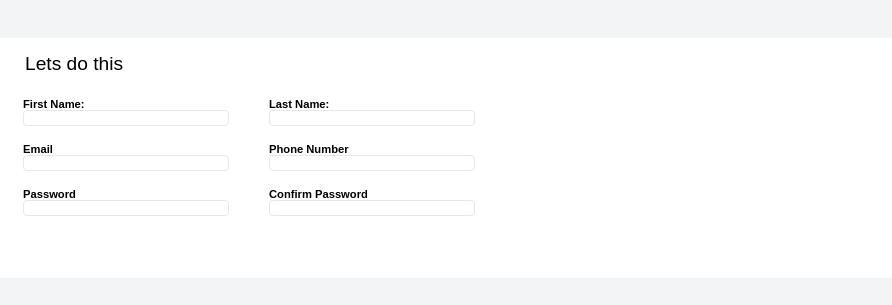
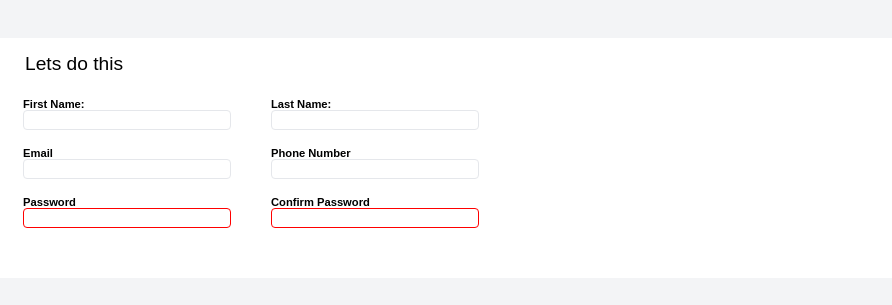
Before and after one commit to HopliteRPG/sign-up-form, a plain HTML site: page index.html in a window 1280 px wide. Shown: the part 252-557 px from the top of the page, 388-1280 px from the left. Drawn offline with Linux system fonts and the light colour scheme; files whose address does not match are found by name.

Commit message:
input now shows blue border when in focus and red border when invalid

```diff
--- a/index.html
+++ b/index.html
@@ -59,12 +59,12 @@
                     <div class="bottom-form-row">
                         <div>
                             <label for="user_password">Password</label>
-                            <input type="password" id="user_password" name="password">
+                            <input type="password" id="user_password" name="password" required>
                         </div>
 
                         <div>
                             <label for="confirm_user_password">Confirm Password</label>
-                            <input type="password" id="confirm_user_password" name="confirm_user_password">
+                            <input type="password" id="confirm_user_password" name="confirm_user_password" required>
                         </div>
                     </div>
 
--- a/style.css
+++ b/style.css
@@ -137,7 +137,20 @@ input{
     width: 200px;
     border: 1px solid #E5E7EB;
     border-radius: 4px;
+    padding: 3px;
 }
+
+input:invalid{
+    border: 1px solid red;
+
+}
+
+input:focus{
+    border: 1px solid blue;
+
+}
+
+
 
 
 
```
